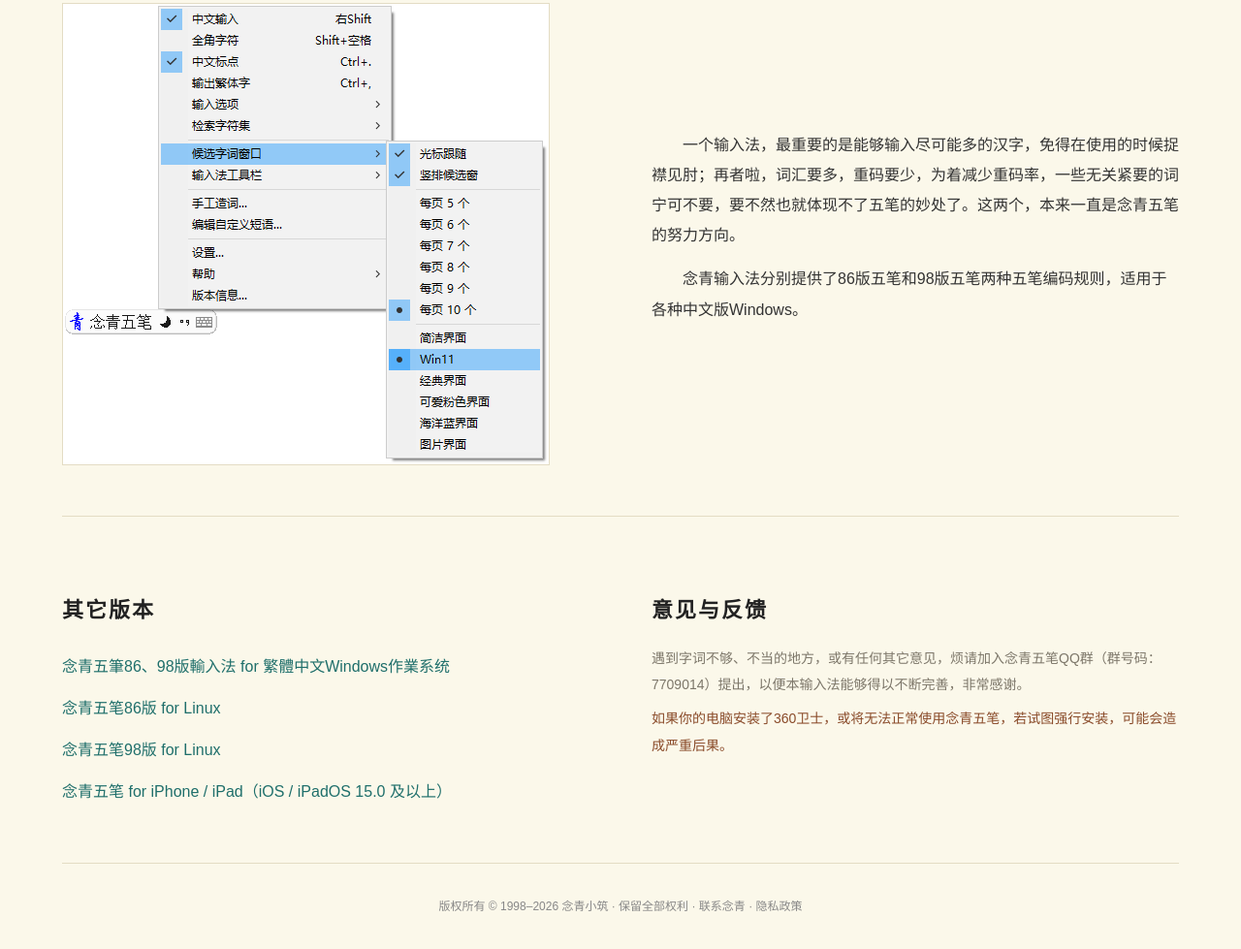
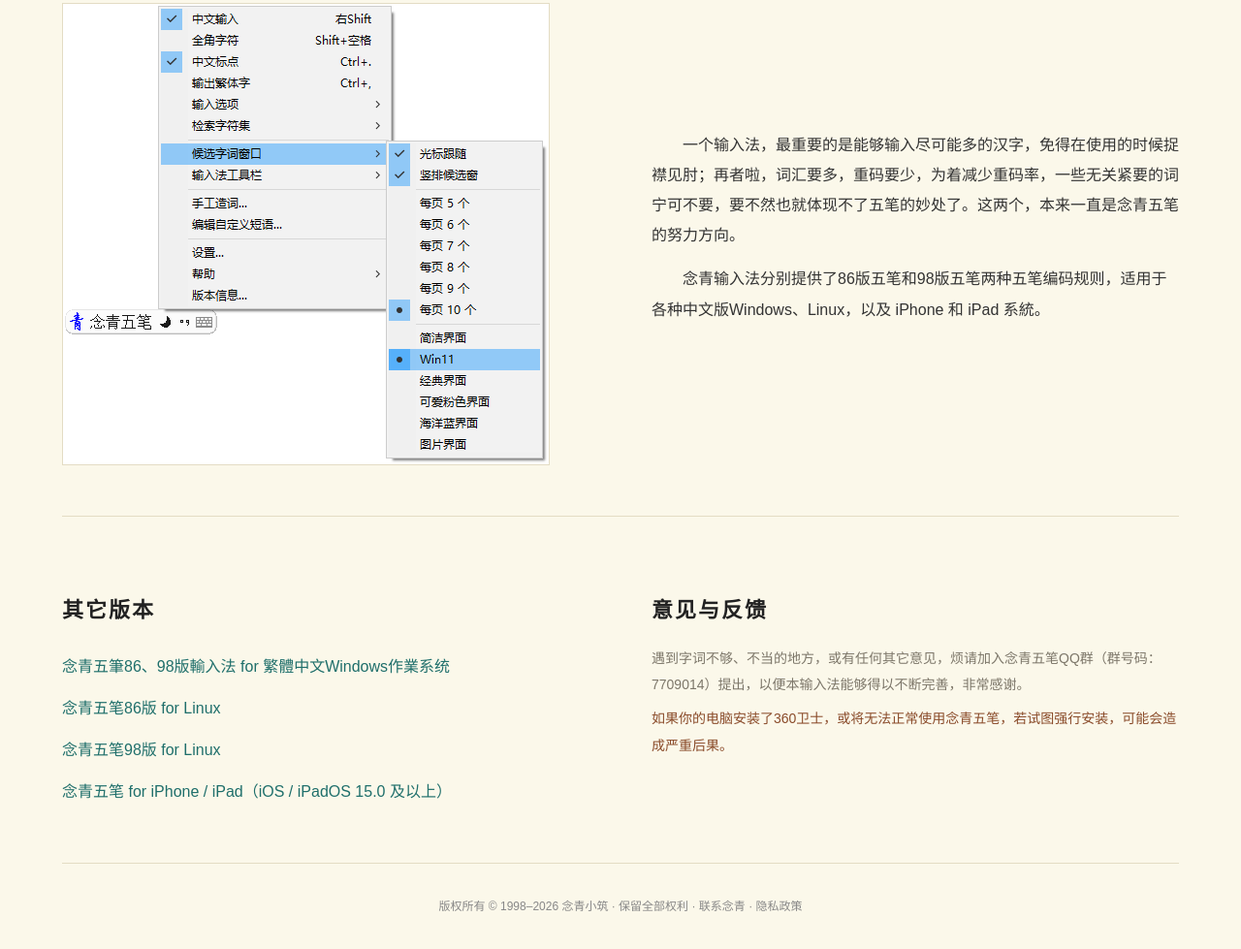
Before and after one commit to nianqingnet/nianqingnet.github.io, a plain HTML site: page nqwb/index.html in a window 1280 px wide. Shown: the part 1022-2001 px from the top of the page at 97% size. Drawn offline with Linux system fonts and the light colour scheme.

Commit message:
Update input method description for compatibility

```diff
--- a/nqwb/index.html
+++ b/nqwb/index.html
@@ -50,7 +50,7 @@
 <a class="shot left" href="/nqwb/help.htm"><img src="/nqwb/images/nqwb.png" width="474" height="355" alt="念青五笔输入法菜单"></a>
 <div>
 <p>一个输入法，最重要的是能够输入尽可能多的汉字，免得在使用的时候捉襟见肘；再者啦，词汇要多，重码要少，为着减少重码率，一些无关紧要的词宁可不要，要不然也就体现不了五笔的妙处了。这两个，本来一直是念青五笔的努力方向。</p>
-<p>念青输入法分别提供了86版五笔和98版五笔两种五笔编码规则，适用于各种中文版Windows。</p>
+<p>念青输入法分别提供了86版五笔和98版五笔两种五笔编码规则，适用于各种中文版Windows、Linux，以及 iPhone 和 iPad 系統。</p>
 </div>
 </section>
 <div class="ad-slot" style="margin:24px auto;text-align:center">
```
